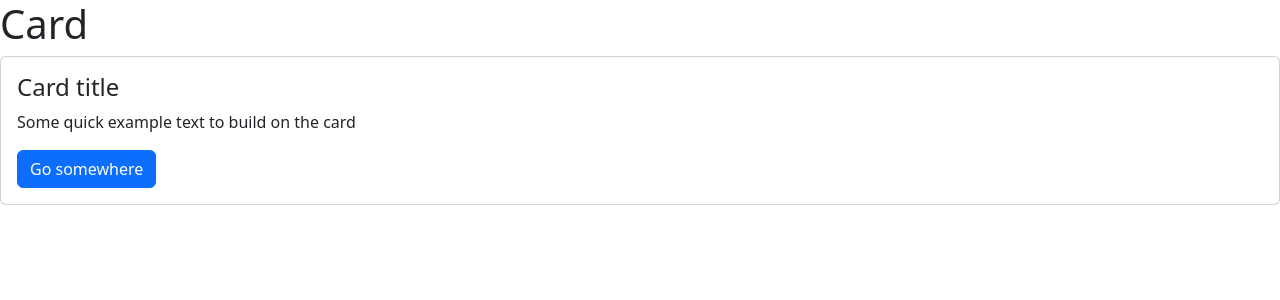
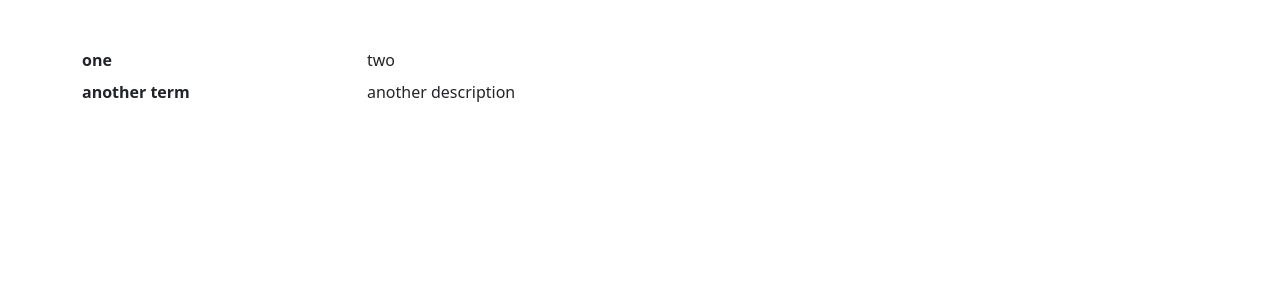
Before and after one commit to DariaHoroshko1608/React_HW, a React (Create React App) app: page / in a window 1280 px wide. Shown: the top 300 px of the page. Built offline with nearby package versions, Linux system fonts and the light colour scheme.

Commit message:
react_HW_3

```diff
--- a/src/App.jsx
+++ b/src/App.jsx
@@ -1,15 +1,16 @@
-import Card from "./components/Card";
-
+import Definitions from "./components/Definitions";
 
 function App() {
-  return (
-      <div className="App">
-        <header className="App-header">
-          <h1>Card</h1>
-          <Card/>
-        </header>
-      </div>
-  );
+    const definitions = [
+        { dt: 'one', dd: 'two', id: 1 },
+        { dt: 'another term', dd: 'another description', id: 2 },
+    ];
+
+    return (
+        <div className="container mt-5">
+            <Definitions data={definitions} />
+        </div>
+    );
 }
 
 export default App;
--- a/src/components/Card.jsx
+++ /dev/null
@@ -1,17 +0,0 @@
-import React from 'react';
-
-class Card extends React.Component {
-    render(){
-        return (
-        <div className="card">
-            <div className="card-body">
-                <h4 className="card-title">Card title</h4>
-                <p className="card-text">Some quick example text to build on the card</p>
-                <button type="button" className="btn btn-primary">Go somewhere</button>
-            </div>
-        </div>
- );
-}
-}
-
-export default Card;
--- /dev/null
+++ b/src/components/Definitions.jsx
@@ -0,0 +1,20 @@
+import React from 'react';
+
+class Definitions extends React.Component {
+    render() {
+        const { data } = this.props;
+
+        return (
+            <dl className="row">
+                {data.map((item) => (
+                    <React.Fragment key={item.id}>
+                        <dt className="col-sm-3">{item.dt}</dt>
+                        <dd className="col-sm-9">{item.dd}</dd>
+                    </React.Fragment>
+                ))}
+            </dl>
+        );
+    }
+}
+
+export default Definitions;
--- a/src/index.jsx
+++ b/src/index.jsx
@@ -11,7 +11,4 @@ root.render(
   </React.StrictMode>
 );
 
-// If you want to start measuring performance in your app, pass a function
-// to log results (for example: reportWebVitals(console.log))
-// or send to an analytics endpoint. Learn more: https://bit.ly/CRA-vitals
 reportWebVitals();
```
Also changed, not shown: 1 other file (tests, documents, lock files or other folders).
